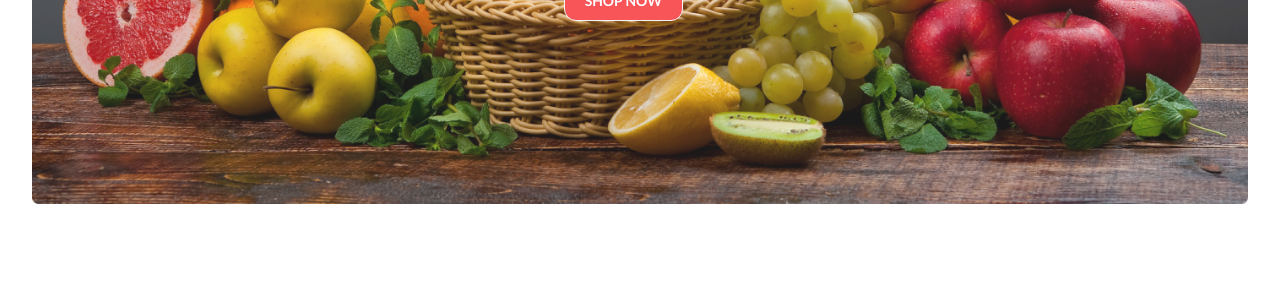
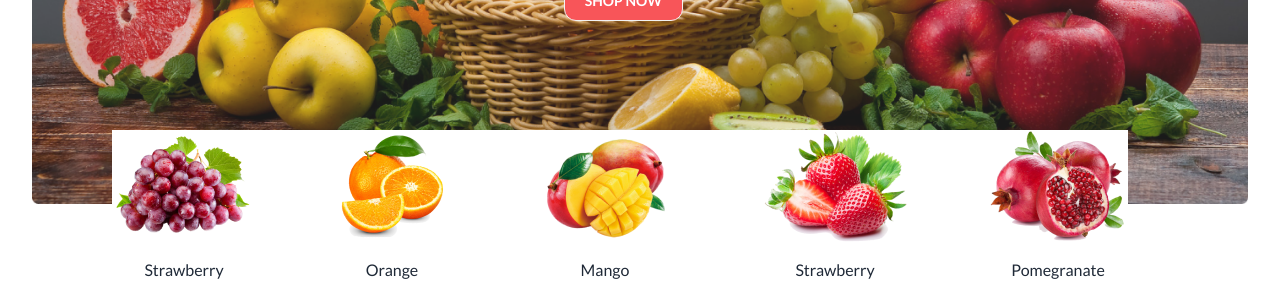
Before and after one commit to ashimroyrupok/assignment-Three, a plain HTML site: page index.html in a window 1280 px wide. Shown: the part 499-800 px from the top of the page. Drawn offline with nearby package versions, Linux system fonts and the light colour scheme.

Commit message:
added anoter section

```diff
--- a/index.html
+++ b/index.html
@@ -111,12 +111,11 @@
         </div>
 
         <div class="flex-1 ">
-            <!-- this is src -->
-            <div class=" opacity-0 lg:opacity-100  navbar-end -mr-80 lg:block ">
-              <input type="text" placeholder="Search here"
-                class="input input-bordered w-24 md:w-auto rounded-[50px] " />
+          <!-- this is src -->
+          <div class=" opacity-0 lg:opacity-100  navbar-end -mr-80 lg:block ">
+            <input type="text" placeholder="Search here" class="input input-bordered w-24 md:w-auto rounded-[50px] " />
 
-            </div>
+          </div>
         </div>
 
       </div>
@@ -137,10 +136,11 @@
 
         <div class="carousel ">
           <div id="slide1" class="carousel-item relative w-full">
-            <div  class="relative ">
+            <div class="relative ">
               <img src="./images/banner1.png " class="w-full opacity-90 bg-blend-darken bg-blend-overlay " />
 
-              <div class=" absolute top-4 left-5 sm:left-10 md:top-16 md:left-40  lg:top-20 lg:left-80 text-white text-center ">
+              <div
+                class=" absolute top-4 left-5 sm:left-10 md:top-16 md:left-40  lg:top-20 lg:left-80 text-white text-center ">
                 <h3 class=" text-xl md:text-2xl lg:text-6xl  font-bold">
                   Exotic tastes at your <br> doorstep
                 </h3>
@@ -154,7 +154,7 @@
             </div>
           </div>
           <div id="slide2" class="carousel-item relative w-full">
-            <div  class="relative bg-blend-darken">
+            <div class="relative bg-blend-darken">
               <img src="./images/banner2.png " class="w-full opacity-90  bg-blend-darken " />
 
               <div class=" absolute  top-4 left-5 md:top-16 md:left-40  lg:top-20 lg:left-80 text-white text-center ">
@@ -171,7 +171,7 @@
             </div>
           </div>
           <div id="slide3" class="carousel-item relative w-full">
-            <div  class="relative bg-blend-darken">
+            <div class="relative bg-blend-darken">
               <img src="./images/banner3.png " class="w-full " />
 
               <div class=" absolute  top-4 left-5 md:top-16 md:left-40  lg:top-20 lg:left-80 text-white text-center">
@@ -188,7 +188,7 @@
             </div>
           </div>
           <div id="slide4" class="carousel-item relative w-full">
-            <div  class="relative bg-blend-darken">
+            <div class="relative bg-blend-darken">
               <img src="./images/banner4.png " class="w-full " />
 
               <div class=" absolute  top-4 left-5 md:top-16 md:left-40  lg:top-20 lg:left-80 text-white text-center ">
@@ -205,6 +205,31 @@
             </div>
           </div>
         </div>
+      </div>
+
+      <div class="lg:flex hidden opacity-0 lg:opacity-100 lg:justify-center lg:items-center gap-20  bg-white -mt-20 ml-20 absolute z-50  ">
+
+        <div>
+          <img src="./images/fruit1.png" alt="">
+          <p class="text-center my-4">Strawberry</p>
+        </div>
+        <div>
+          <img src="./images/fruit2.png" alt="">
+          <p class="text-center my-4">Orange</p>
+        </div>
+        <div>
+          <img src="./images/fruit3.png" alt="">
+          <p class="text-center my-4">Mango</p>
+        </div>
+        <div>
+          <img src="./images/fruit4.png" alt="">
+          <p class="text-center my-4">Strawberry</p>
+        </div>
+        <div>
+          <img src="./images/fruit5.png" alt="">
+          <p class="text-center my-4">Pomegranate</p>
+        </div>
+
       </div>
 
 
```
